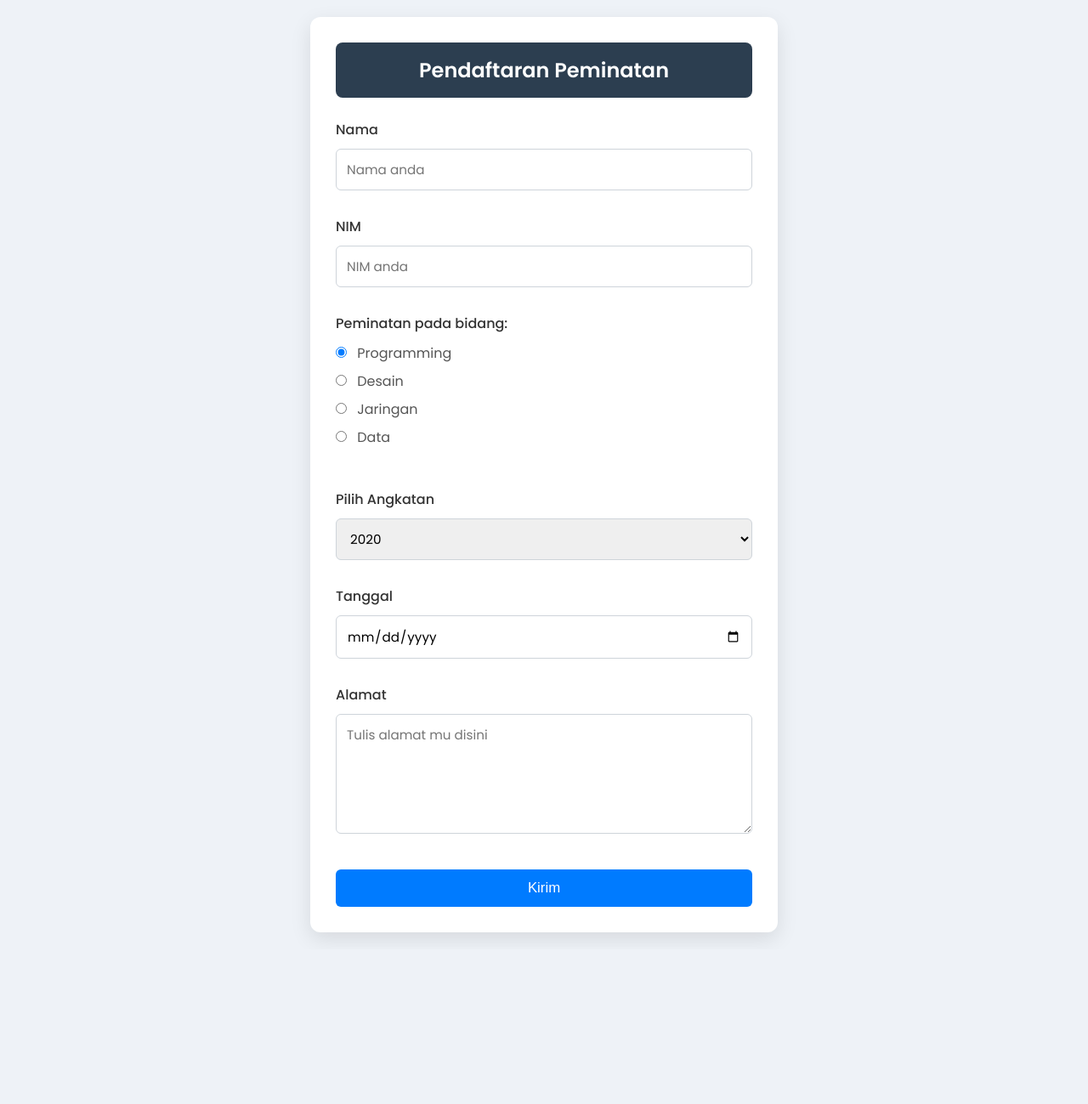
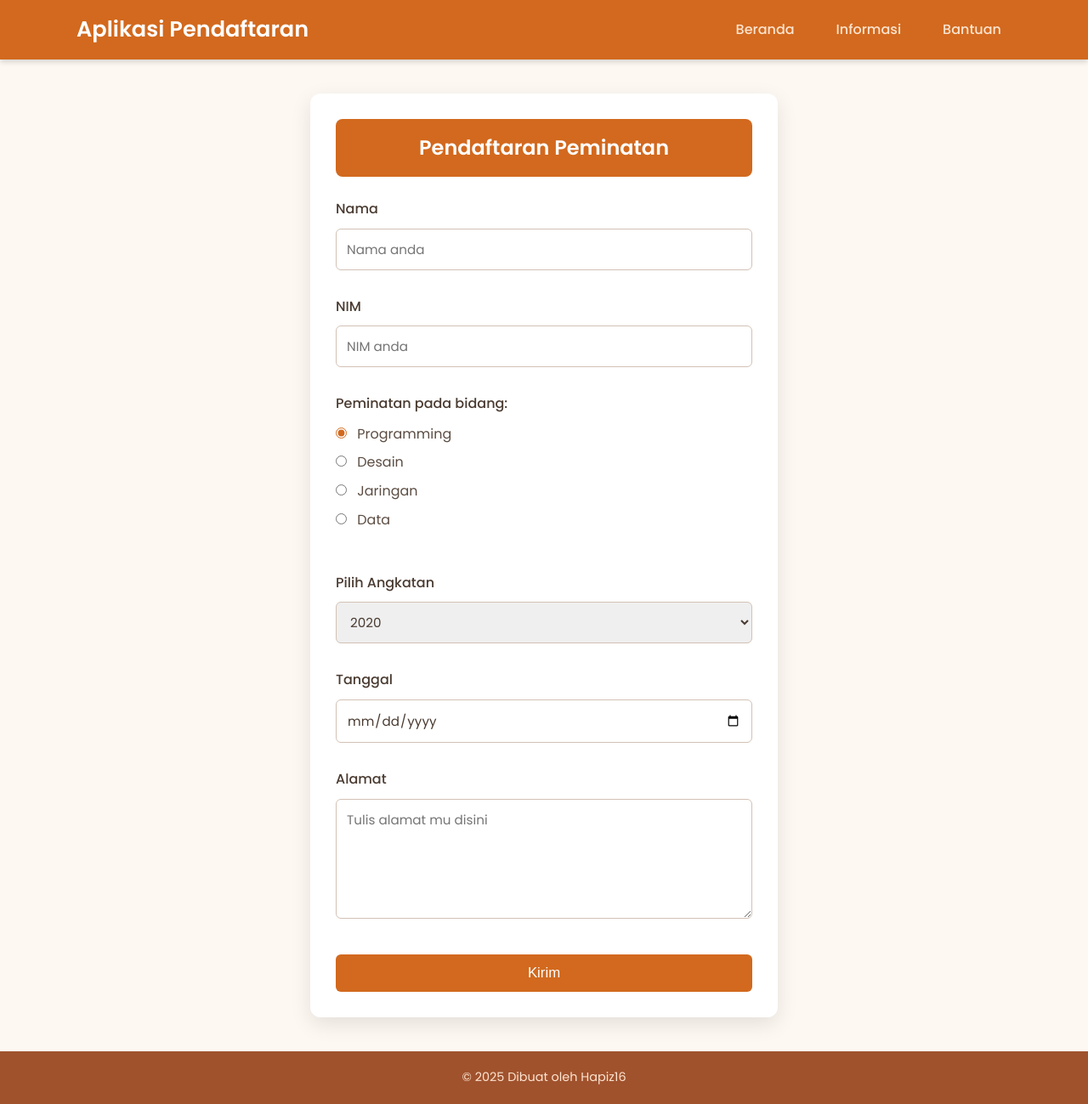
Before and after one commit to HafizZada16/Tugas12_20230140016, a plain HTML site: page index.html in a window 1280 px wide. Shown: the whole page at 85% size. Before the commit the page ends 1117 px from the top, so only its background shows below. Drawn offline with Linux system fonts and the light colour scheme.

Commit message:
navbar & footer

```diff
--- a/index.html
+++ b/index.html
@@ -3,7 +3,7 @@
 <head>
     <meta charset="UTF-8">
     <meta name="viewport" content="width=device-width, initial-scale=1.0">
-    <title>DOM Javascript</title>
+    <title>DOM Javascript - Pendaftaran</title>
     <style>
         @import url('https://fonts.googleapis.com/css2?family=Poppins:wght@300;400;500;600;700&display=swap');
 
@@ -15,12 +15,74 @@
 
         body {
             font-family: 'Poppins', sans-serif;
-            background-color: #eef2f7;
+            background-color: #fdf8f2; /* Latar belakang krem sangat muda, hangat */
+            min-height: 100vh;
+            line-height: 1.6;
+            display: flex; /* Untuk sticky footer */
+            flex-direction: column; /* Untuk sticky footer */
+        }
+
+        /* Navbar Styles */
+        .navbar {
+            background-color: #D2691E; /* Oren gelap elegan (Chocolate) */
+            color: #fff;
+            padding: 0.9rem 0;
+            box-shadow: 0 3px 6px rgba(0,0,0,0.15);
+            width: 100%;
+            position: sticky;
+            top: 0;
+            z-index: 1000;
+        }
+
+        .navbar-container {
+            width: 90%;
+            max-width: 1100px;
+            margin: 0 auto;
+            display: flex;
+            justify-content: space-between;
+            align-items: center;
+        }
+
+        .navbar-brand {
+            color: #fff;
+            text-decoration: none;
+            font-size: 1.6em;
+            font-weight: 600;
+        }
+
+        .navbar-links {
+            list-style: none;
+            margin: 0;
+            padding: 0;
+            display: flex;
+        }
+
+        .navbar-links li {
+            margin-left: 25px;
+        }
+
+        .navbar-links a {
+            color: #fde4d0;
+            text-decoration: none;
+            font-size: 1em;
+            font-weight: 500;
+            padding: 8px 12px;
+            border-radius: 5px;
+            transition: background-color 0.3s ease, color 0.3s ease;
+        }
+
+        .navbar-links a:hover,
+        .navbar-links a:focus {
+            background-color: #A0522D;
+            color: #fff;
+        }
+
+        .main-form-wrapper {
             display: flex;
             justify-content: center;
-            align-items: center;
-            min-height: 100vh;
-            padding: 20px;
+            align-items: flex-start;
+            padding: 40px 20px;
+            flex-grow: 1; /* Untuk sticky footer, membuat konten utama mengisi ruang */
         }
 
         .container {
@@ -33,7 +95,7 @@
         }
 
         .theader {
-            background-color: #2c3e50;
+            background-color: #D2691E;
             padding: 15px;
             text-align: center;
             margin-bottom: 25px;
@@ -52,7 +114,7 @@
             margin-top: 15px;
             margin-bottom: 5px;
             display: block;
-            color: #333;
+            color: #4A3B31;
         }
 
         input[type="text"],
@@ -63,10 +125,11 @@
             padding: 12px;
             margin-top: 5px;
             margin-bottom: 15px;
-            border: 1px solid #ced4da;
+            border: 1px solid #d3c1b5;
             border-radius: 6px;
             font-family: 'Poppins', sans-serif;
             font-size: 0.95em;
+            color: #4A3B31;
             transition: border-color 0.3s ease, box-shadow 0.3s ease;
         }
 
@@ -74,8 +137,8 @@
         input[type="date"]:focus,
         select:focus,
         textarea:focus {
-            border-color: #007bff;
-            box-shadow: 0 0 0 0.2rem rgba(0, 123, 255, 0.25);
+            border-color: #D2691E;
+            box-shadow: 0 0 0 0.2rem rgba(210, 105, 30, 0.25);
             outline: none;
         }
 
@@ -88,7 +151,7 @@
             font-weight: 500;
             margin-top: 15px;
             margin-bottom: 10px;
-            color: #333;
+            color: #4A3B31;
         }
 
         .radio-option {
@@ -99,20 +162,20 @@
 
         input[type="radio"] {
             margin-right: 8px;
-            accent-color: #007bff;
+            accent-color: #D2691E;
             margin-bottom: 5px;
         }
 
         input[type="radio"] + label {
             font-weight: 400;
             margin-top: 0;
-            color: #555;
+            color: #5c4d43;
             display: inline-block;
             margin-bottom: 8px;
         }
 
         button {
-            background-color: #007bff;
+            background-color: #D2691E;
             color: white;
             padding: 12px 20px;
             border: none;
@@ -126,12 +189,66 @@
         }
 
         button:hover {
-            background-color: #0056b3;
+            background-color: #A0522D;
             transform: translateY(-2px);
         }
+
+        /* Footer Styles */
+        .footer {
+            background-color: #A0522D; /* Warna oren lebih tua, konsisten dengan hover navbar */
+            color: #fde4d0; /* Warna teks krem muda */
+            text-align: center;
+            padding: 1.2rem 0;
+            width: 100%;
+            /* margin-top: auto; Tidak diperlukan jika .main-form-wrapper punya flex-grow:1 */
+        }
+
+        .footer p {
+            margin: 0;
+            font-size: 0.9em;
+        }
+
+        /* Responsive adjustments for navbar */
+        @media (max-width: 768px) {
+            .navbar-container {
+                flex-direction: column;
+                align-items: flex-start;
+            }
+            .navbar-brand {
+                margin-bottom: 10px;
+            }
+            .navbar-links {
+                width: 100%;
+                flex-direction: column;
+            }
+            .navbar-links li {
+                margin-left: 0;
+                margin-bottom: 5px;
+                width: 100%;
+            }
+            .navbar-links a {
+                display: block;
+                text-align: left;
+                padding: 10px;
+            }
+        }
+
     </style>
 </head>
 <body>
+
+    <nav class="navbar">
+        <div class="navbar-container">
+            <a href="#" class="navbar-brand">Aplikasi Pendaftaran</a>
+            <ul class="navbar-links">
+                <li><a href="#">Beranda</a></li>
+                <li><a href="#">Informasi</a></li>
+                <li><a href="#">Bantuan</a></li>
+            </ul>
+        </div>
+    </nav>
+
+    <div class="main-form-wrapper">
         <div class="container">
             <div class="theader">
                 <h3>Pendaftaran Peminatan</h3>
@@ -171,6 +288,11 @@
                 <button type="button" onclick="kirimData()">Kirim</button>
             </form>
         </div>
+    </div>
+
+    <footer class="footer">
+        <p>&copy; 2025 Dibuat oleh Hapiz16</p>
+    </footer>
 
     <script src="script.js"></script>
 </body>
```
Lines whose indentation alone changed are shown as unchanged.
